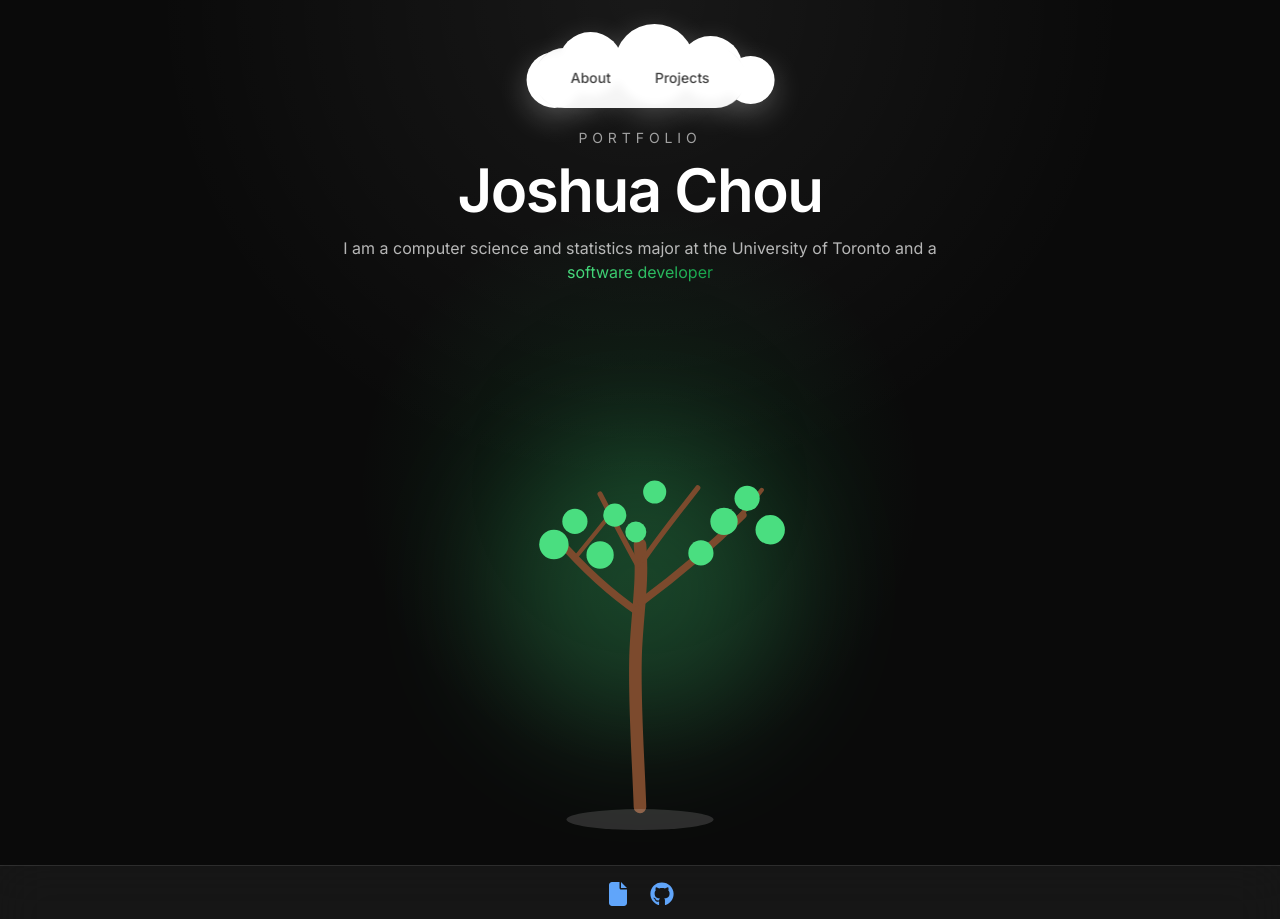
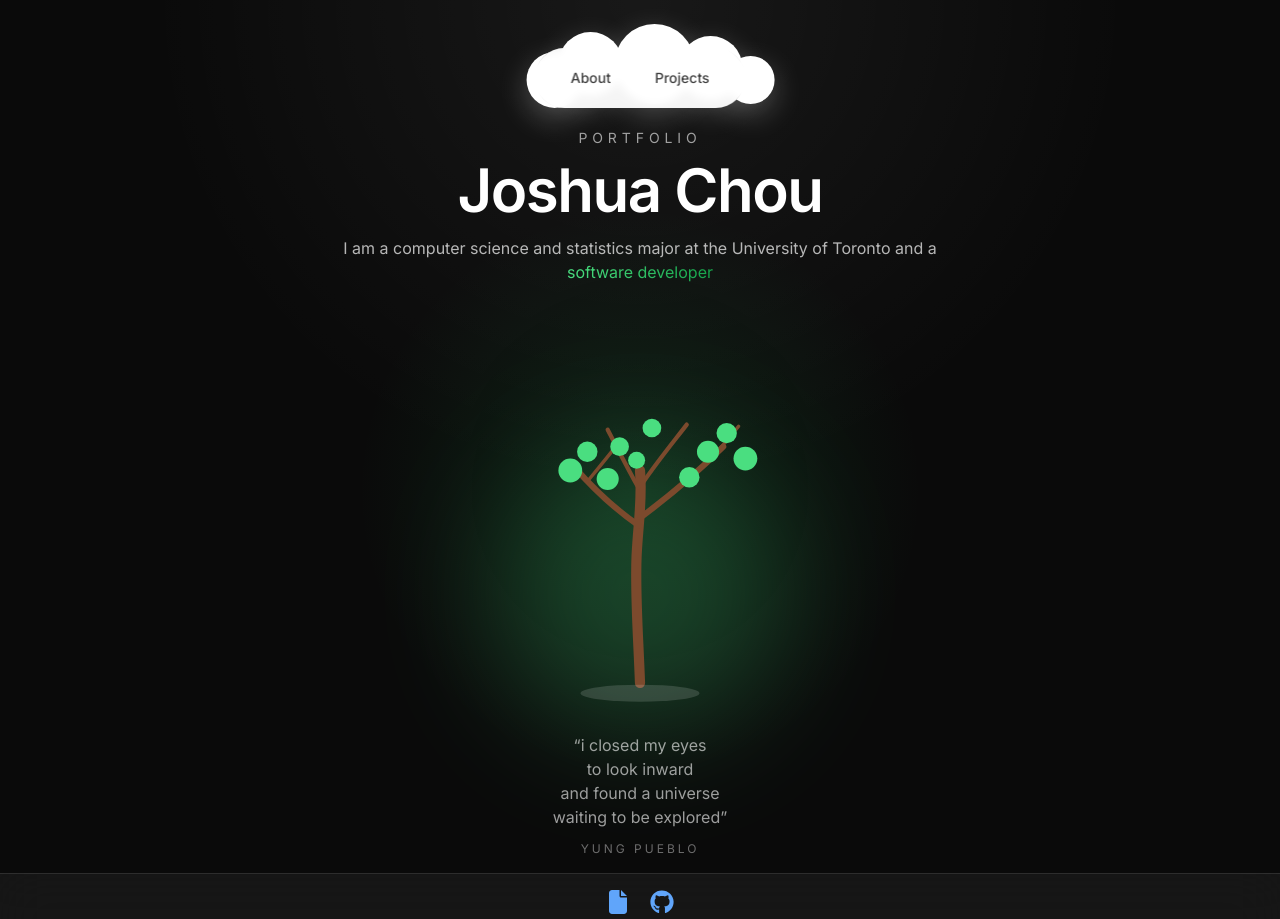
Before and after one commit to JoshuaChou10/portfolio, a Next.js app: page / in a window 1280 px wide. Shown: the top 919 px of the page. Built offline with nearby package versions, Linux system fonts and the light colour scheme.

Commit message:
added quote

```diff
--- a/app/page.tsx
+++ b/app/page.tsx
@@ -91,8 +91,7 @@ function TreeStage() {
       animate={{ opacity: 1, y: 0 }}
       exit={{ opacity: 0, y: -24 }}
       transition={{ duration: 0.45, ease: "easeOut" }}
-      className="relative flex h-full w-full items-center justify-center"
-    >
+      className="relative flex h-full w-full flex-col items-center justify-center gap-4"    >
       <motion.div
         initial={{ opacity: 0 }}
         animate={{ opacity: 0.22 }}
@@ -102,8 +101,8 @@ function TreeStage() {
 
       <svg
         viewBox="0 0 400 500"
-        className="relative h-auto w-[320px] sm:w-[420px]"
-        fill="none"
+        className="relative -translate-y-8 h-auto w-[260px] sm:w-[340px]"
+                fill="none"
       >
         <motion.path
           d="M200 460 C198 405 194 355 196 310 C198 270 203 245 200 210"
@@ -204,8 +203,29 @@ function TreeStage() {
           transition={{ duration: 0.6, delay: 0.4 }}
         />
       </svg>
+      <motion.blockquote
+  initial={{ opacity: 0, y: 16 }}
+  animate={{ opacity: 1, y: 0 }}
+  transition={{ duration: 0.8, delay: 2.4 }}
+  className="relative -mt-8 max-w-sm text-center text-sm leading-7 text-white/60 sm:text-base"
+>
+  <p>
+    “i closed my eyes
+    <br />
+    to look inward
+    <br />
+    and found a universe
+    <br />
+    waiting to be explored”
+  </p>
+  <footer className="mt-3 text-xs uppercase tracking-[0.25em] text-white/40">
+    Yung Pueblo
+  </footer>
+</motion.blockquote>
     </motion.div>
+
   );
+
 }
 
 function AboutStage({
```
